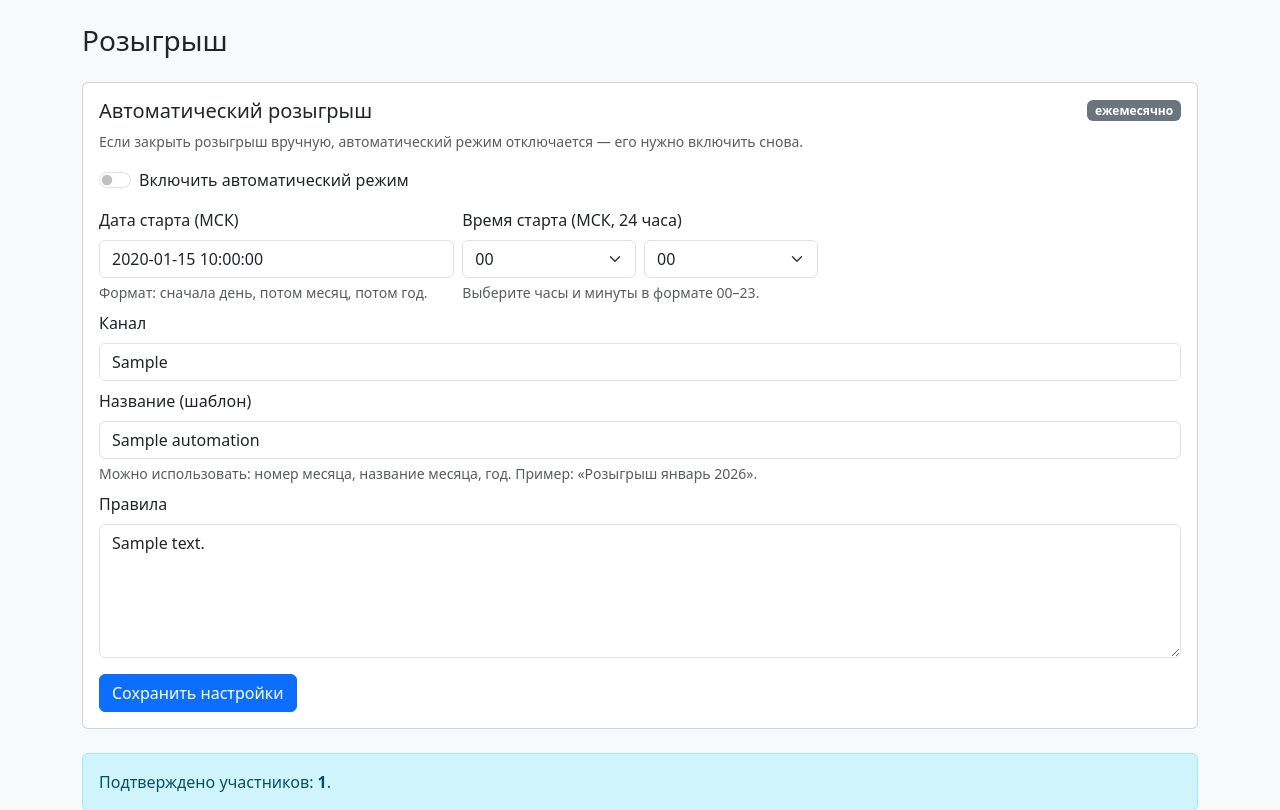
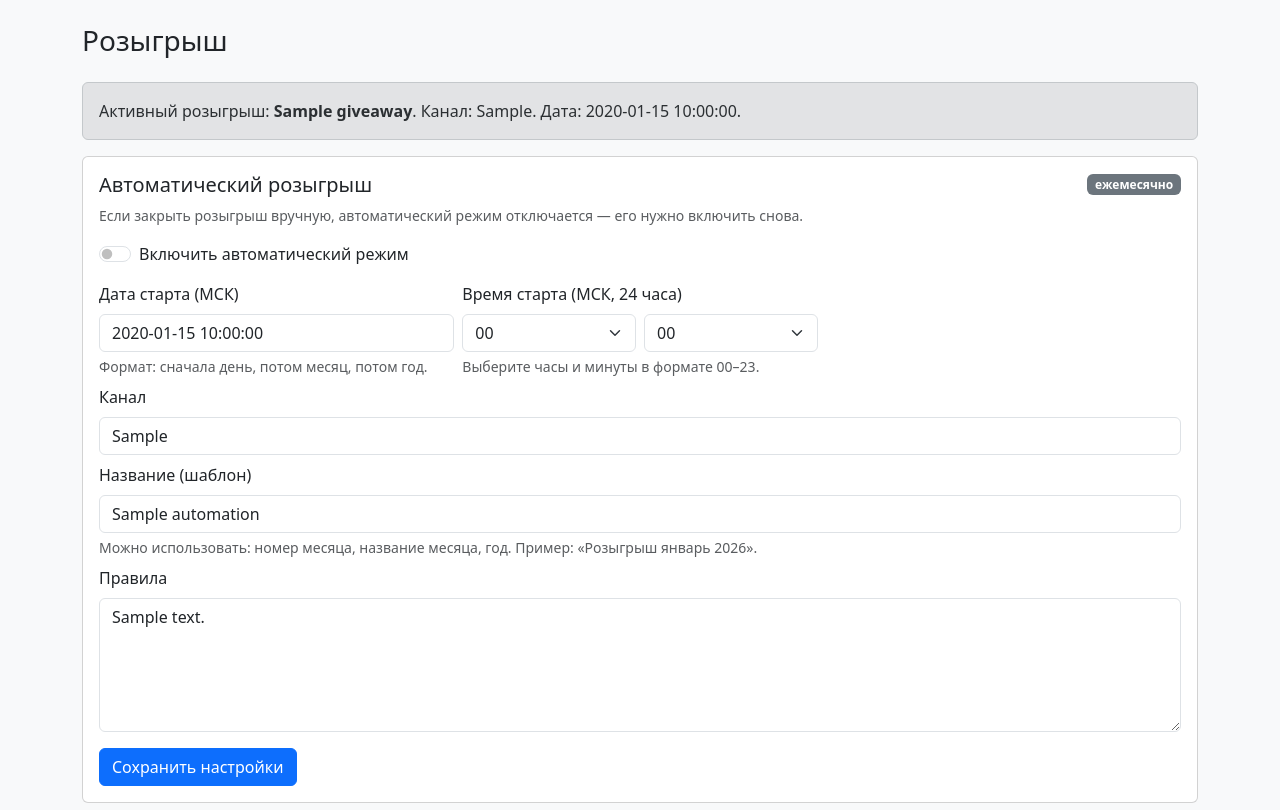
Before and after one commit to limbovvv/tg-bot-clothes, a Python web app: template backend/app/web/templates/giveaway.html in a window 1280 px wide. Shown: the part 57-867 px from the top of the page. Run offline with Jinja, Linux system fonts and the light colour scheme; the template is opened without the code that fills it: most values are stand-ins (such as "Sample title", 1, 10 or a date in 2020).

Commit message:
Show active giveaway and block duplicate creates

```diff
--- a/backend/app/web/templates/giveaway.html
+++ b/backend/app/web/templates/giveaway.html
@@ -3,6 +3,16 @@
 <h3 class="mb-4">Розыгрыш</h3>
 {% if auto_error_msg %}
 <div class="alert alert-danger" role="alert">{{ auto_error_msg }}</div>
+{% endif %}
+{% if create_error_msg %}
+<div class="alert alert-warning" role="alert">{{ create_error_msg }}</div>
+{% endif %}
+{% if giveaway %}
+<div class="alert alert-secondary" role="alert">
+  Активный розыгрыш: <strong>{{ giveaway.title }}</strong>.
+  Канал: {{ giveaway.required_channel }}.
+  Дата: {{ format_date_only(giveaway.draw_at) or "не указана" }}.
+</div>
 {% endif %}
 <div id="auto-card" class="card card-body mb-4 auto-card">
   <div class="d-flex justify-content-between align-items-center mb-2">
```
Also changed, not shown: backend/app/web/routes.py (+8 -0 lines).
